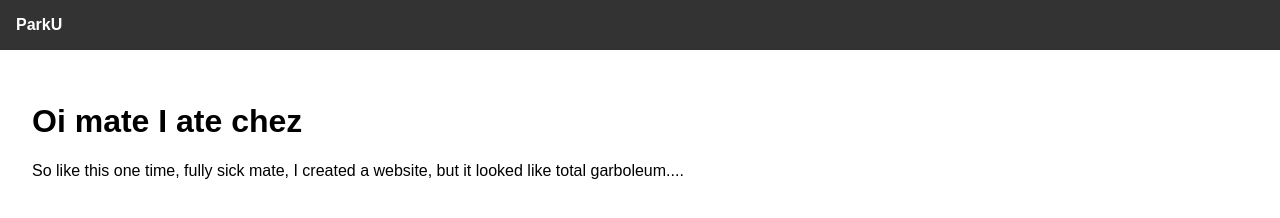
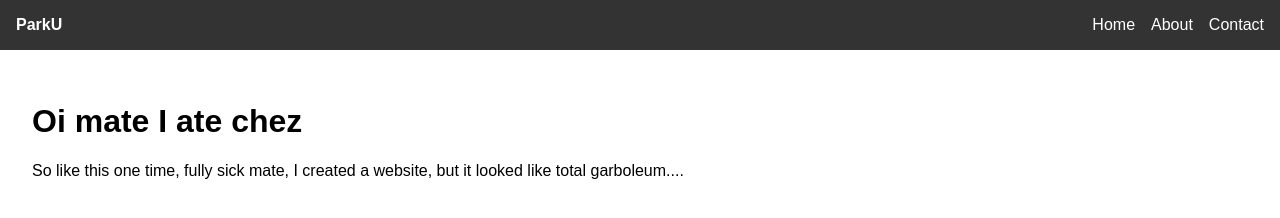
Before and after one commit to Minecrasher-gg/Minecrasher-gg.github.io, a plain HTML site: page index.html in a window 1280 px wide. Drawn offline with Linux system fonts and the light colour scheme.

Commit message:
Update index.html

```diff
--- a/index.html
+++ b/index.html
@@ -40,6 +40,11 @@
       <div class="left">
         <strong>ParkU</strong>
       </div>
+      <div class="right">
+        <a href="#">Home</a>
+        <a href="#">About</a>
+        <a href="#">Contact</a>
+      </div>
     </div>
 
     <div style="padding: 2rem;">
```
